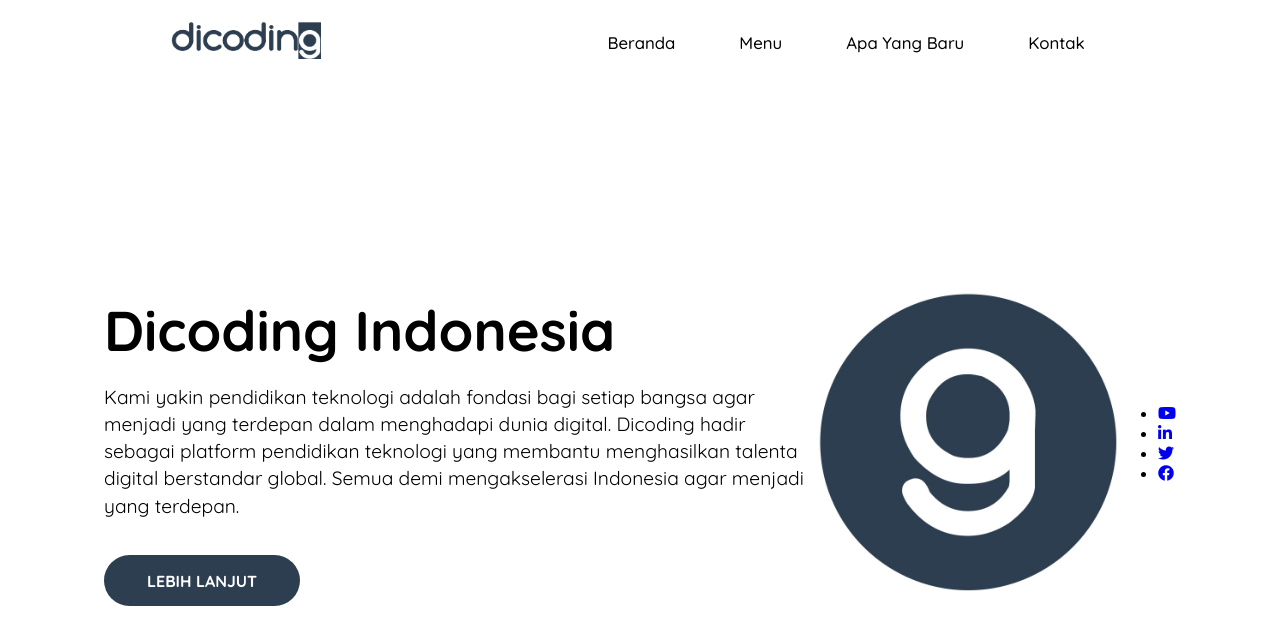
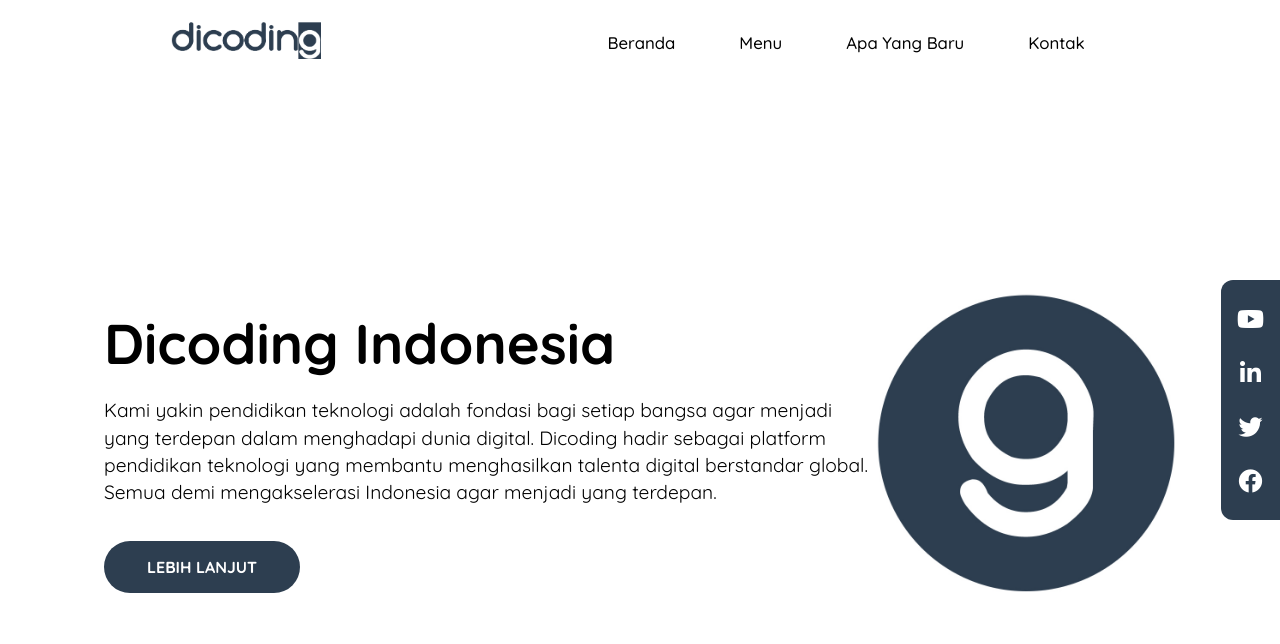
Before and after one commit to Elvin132/landing-page-dicoding, a plain HTML site: page index.html in a window 1280 px wide. Drawn offline with Linux system fonts and the light colour scheme.

Commit message:
Push ke-4

```diff
--- a/app.css
+++ b/app.css
@@ -113,3 +113,43 @@ header.navbar-container .nav-list li:hover a {
     background-color: #425c77;
     color: white;
 }
+
+main aside {
+  position: fixed;
+  inset-block: 0;
+  inset-inline-end: 0;
+}
+
+main aside .social-media {
+  height: 100%;
+  display: flex;
+}
+
+main aside .social-media ul {
+  padding: 1.5rem 1rem;
+  border-top-left-radius: 12px;
+  border-bottom-left-radius: 12px;
+  margin: auto;
+  background-color: #2d3e50;
+  display: flex;
+  flex-flow: column nowrap;
+  align-items: center;
+  justify-content: center;
+  gap: 1.5rem;
+}
+
+main aside .social-media li {
+  list-style-type: none;
+}
+
+main aside .social-media li a {
+  text-decoration: none;
+  font-size: 1.5rem;
+  color: white;
+
+ transition: all 0.1s ease-in-out;
+}
+
+main aside .social-media li a:hover {
+  color: #89b0d9;
+}
```
